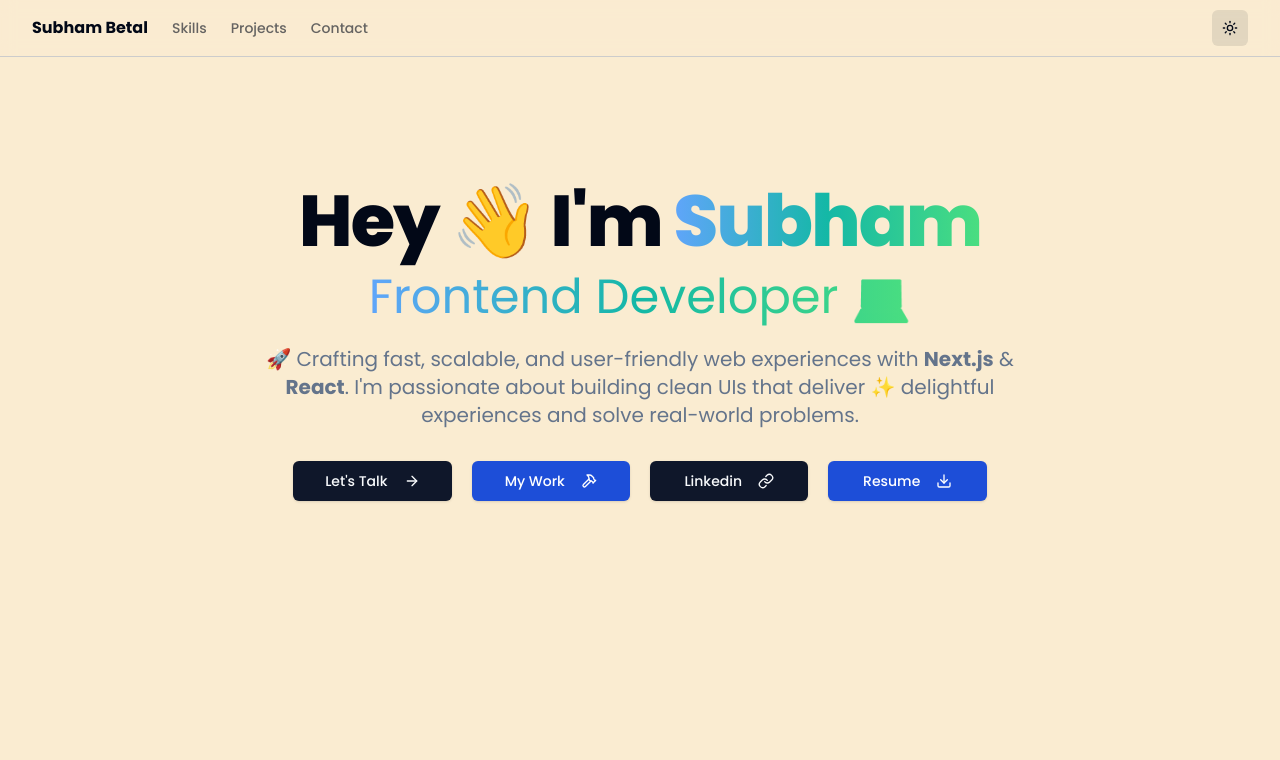
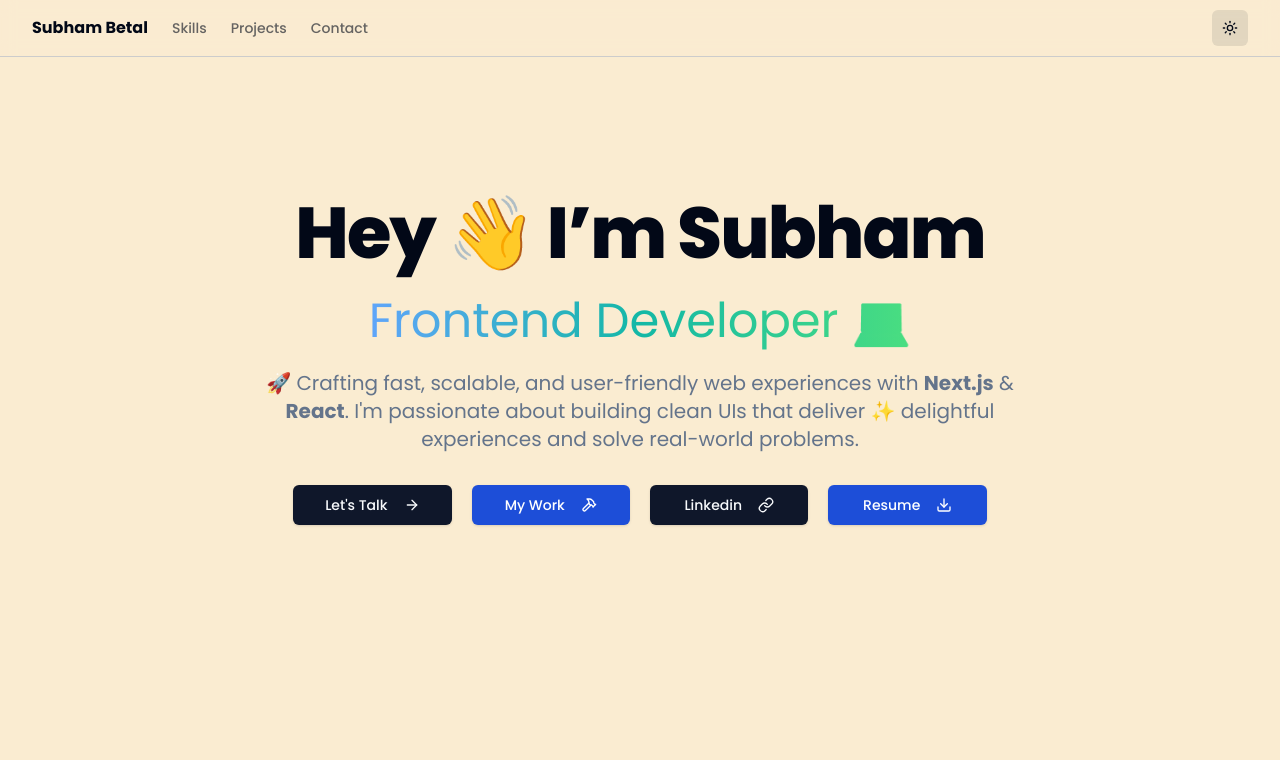
Before and after one commit to devSubham35/subham-portfolio, a Next.js app: page / in a window 1280 px wide. Shown: the top 760 px of the page. Built offline with nearby package versions, Linux system fonts and the light colour scheme.

Commit message:
Hero text animated

```diff
--- a/src/components/Hero.tsx
+++ b/src/components/Hero.tsx
@@ -1,5 +1,5 @@
 "use client"
-import { motion } from "framer-motion"
+import HeroText from "./HeroText"
 import { useState, useEffect } from "react"
 import { Button } from "@/components/ui/button"
 import { ArrowRight, Download, Hammer, Link } from "lucide-react"
@@ -27,18 +27,8 @@ export default function Hero() {
   return (
     <section className="relative overflow-hidden py-20 sm:py-32 bg-grid-pattern">
       <div className="container relative z-10">
-        <motion.div
-          initial={{ opacity: 0, y: 20 }}
-          animate={{ opacity: 1, y: 0 }}
-          transition={{ duration: 0.5 }}
-          className="flex flex-col items-center text-center"
-        >
-          <h1 className="text-4xl font-extrabold tracking-tight sm:text-5xl md:text-6xl lg:text-7xl">
-            Hey 👋 I&apos;m{" "}
-            <span className="bg-gradient-to-r from-blue-400 via-teal-500 to-green-400 text-transparent bg-clip-text">
-              Subham
-            </span>
-          </h1>
+        <div className="flex flex-col items-center text-center" >
+         <HeroText />
           <h2 className="mt-4 text-2xl sm:text-3xl md:text-4xl lg:text-5xl">
             <span className="bg-gradient-to-r from-blue-400 via-teal-500 to-green-400 text-transparent bg-clip-text">
               <TypeWriter text="Frontend Developer 💻" delay={100} />
@@ -79,7 +69,7 @@ export default function Hero() {
           </div>
 
 
-        </motion.div>
+        </div>
       </div>
       <div className="absolute inset-0 bg-grid-pattern opacity-10"></div>
     </section>
--- /dev/null
+++ b/src/components/HeroText.tsx
@@ -0,0 +1,56 @@
+import React from 'react';
+import { motion, Variants } from 'framer-motion';
+
+const HeroText = () => {
+  const text = "Hey 👋 I’m Subham";
+  const letters = Array.from(text);
+
+  const container: Variants = {
+    hidden: { opacity: 0 },
+    visible: {
+      opacity: 1,
+      transition: {
+        staggerChildren: 0.06,
+        delayChildren: 0.1,
+      },
+    },
+  };
+
+  const child: Variants = {
+    hidden: {
+      opacity: 0,
+      y: 20,
+      transition: {
+        type: 'spring',
+        damping: 12,
+        stiffness: 200,
+      },
+    },
+    visible: {
+      opacity: 1,
+      y: 0,
+      transition: {
+        type: 'spring',
+        damping: 12,
+        stiffness: 200,
+      },
+    },
+  };
+
+  return (
+    <motion.h1
+      className="text-4xl font-extrabold tracking-tight sm:text-5xl md:text-6xl lg:text-7xl flex overflow-hidden py-3"
+      variants={container}
+      initial="hidden"
+      animate="visible"
+    >
+      {letters.map((letter, index) => (
+        <motion.span key={index} variants={child}>
+          {letter === " " ? "\u00A0" : letter}
+        </motion.span>
+      ))}
+    </motion.h1>
+  );
+};
+
+export default HeroText;
--- a/src/pages/_app.tsx
+++ b/src/pages/_app.tsx
@@ -1,9 +1,9 @@
-'use client'
 import "@/styles/globals.css";
-import { Toaster } from 'sonner'
+import { Toaster } from 'sonner';
 import type { AppProps } from "next/app";
 import { ThemeProvider } from "@/components/ThemeProvider";
 import { Poppins } from 'next/font/google'; // Import Outfit font
+import { useEffect, useState } from "react";
 
 // Load Outfit font
 const outfit = Poppins({
@@ -12,10 +12,21 @@ const outfit = Poppins({
 });
 
 export default function App({ Component, pageProps }: AppProps) {
+  // State to check if client-side rendering is complete
+  const [isClient, setIsClient] = useState(false);
+
+  // UseEffect hook to set the state on the client side
+  useEffect(() => {
+    setIsClient(true);
+  }, []);
+
+  // Render only when the app is fully hydrated (client-side)
+  if (!isClient) return null;
+
   return (
     <ThemeProvider attribute="class" defaultTheme="system" enableSystem disableTransitionOnChange>
       <div className={outfit.className}> {/* Apply Outfit font globally */}
-        <Toaster position="bottom-left" richColors  />
+        <Toaster position="bottom-left" richColors />
         <Component {...pageProps} />
       </div>
     </ThemeProvider>
```
